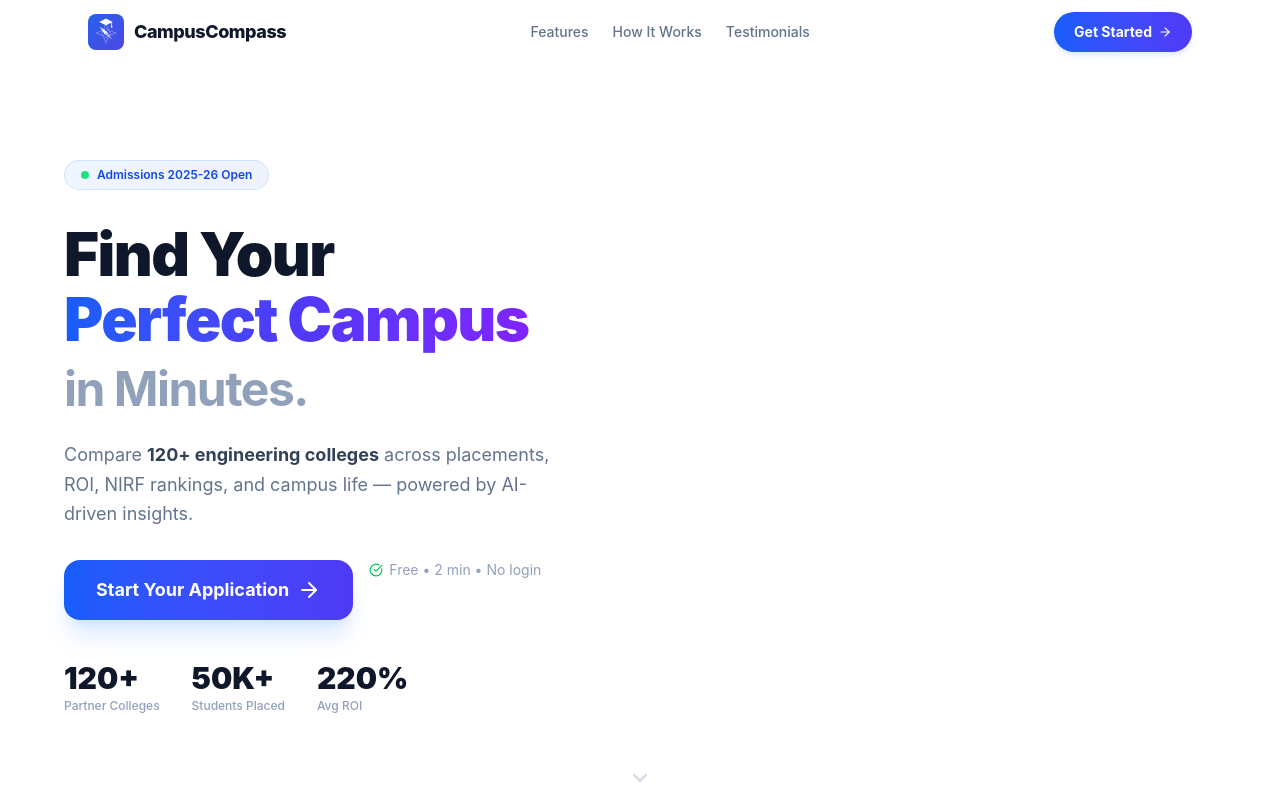
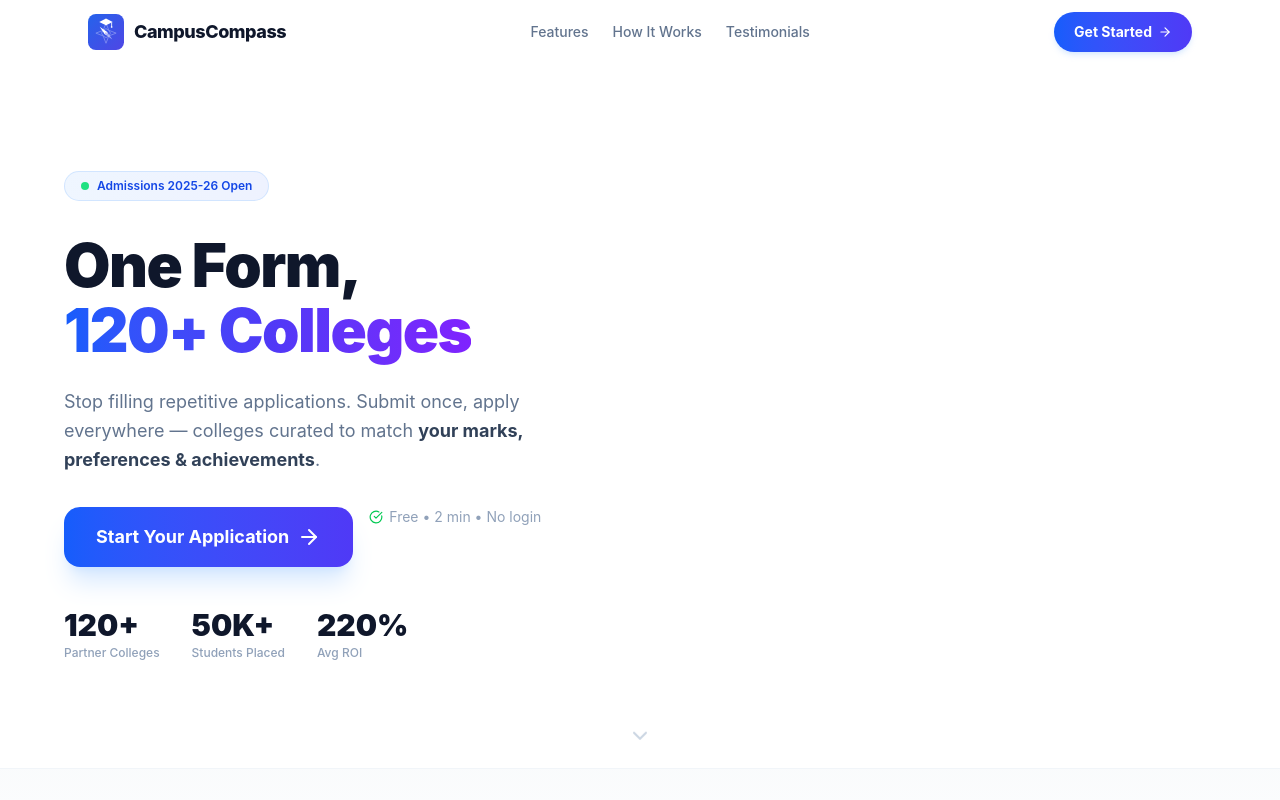
Before and after one commit to ainaviksha/CampusCompass-, a React (Vite) app: page / in a window 1280 px wide. Shown: the top 800 px of the page. Built offline with nearby package versions, Linux system fonts and the light colour scheme.

Commit message:
content(landing): update hero text to emphasise one-form and curated colleges
- Headline: 'One Form, 120+ Colleges' with animated counter
- Subheadline: highlights single-form convenience and colleges
  curated to match marks, preferences & achievements

```diff
--- a/src/components/Landing/LandingPage.jsx
+++ b/src/components/Landing/LandingPage.jsx
@@ -185,18 +185,16 @@ const LandingPage = ({ onGetStarted }) => {
 
                             {/* Main headline */}
                             <h1 className="text-4xl md:text-5xl lg:text-6xl font-black leading-[1.08] tracking-tight mb-6 animate-[fadeInUp_0.8s_ease]">
-                                Find Your
+                                One Form,
                                 <br />
                                 <span className="bg-gradient-to-r from-blue-600 via-indigo-600 to-violet-600 bg-clip-text text-transparent">
-                                    Perfect Campus
+                                    {count}+ Colleges
                                 </span>
-                                <br />
-                                <span className="text-slate-400 text-3xl md:text-4xl lg:text-5xl font-bold">in Minutes.</span>
                             </h1>
 
                             {/* Subheadline */}
                             <p className="text-base md:text-lg text-slate-500 max-w-lg mx-auto md:mx-0 mb-8 leading-relaxed animate-[fadeInUp_1s_ease]">
-                                Compare <strong className="text-slate-700">{count}+ engineering colleges</strong> across placements, ROI, NIRF rankings, and campus life — powered by AI-driven insights.
+                                Stop filling repetitive applications. Submit once, apply everywhere — colleges curated to match <strong className="text-slate-700">your marks, preferences & achievements</strong>.
                             </p>
 
                             {/* CTA Group */}
```
